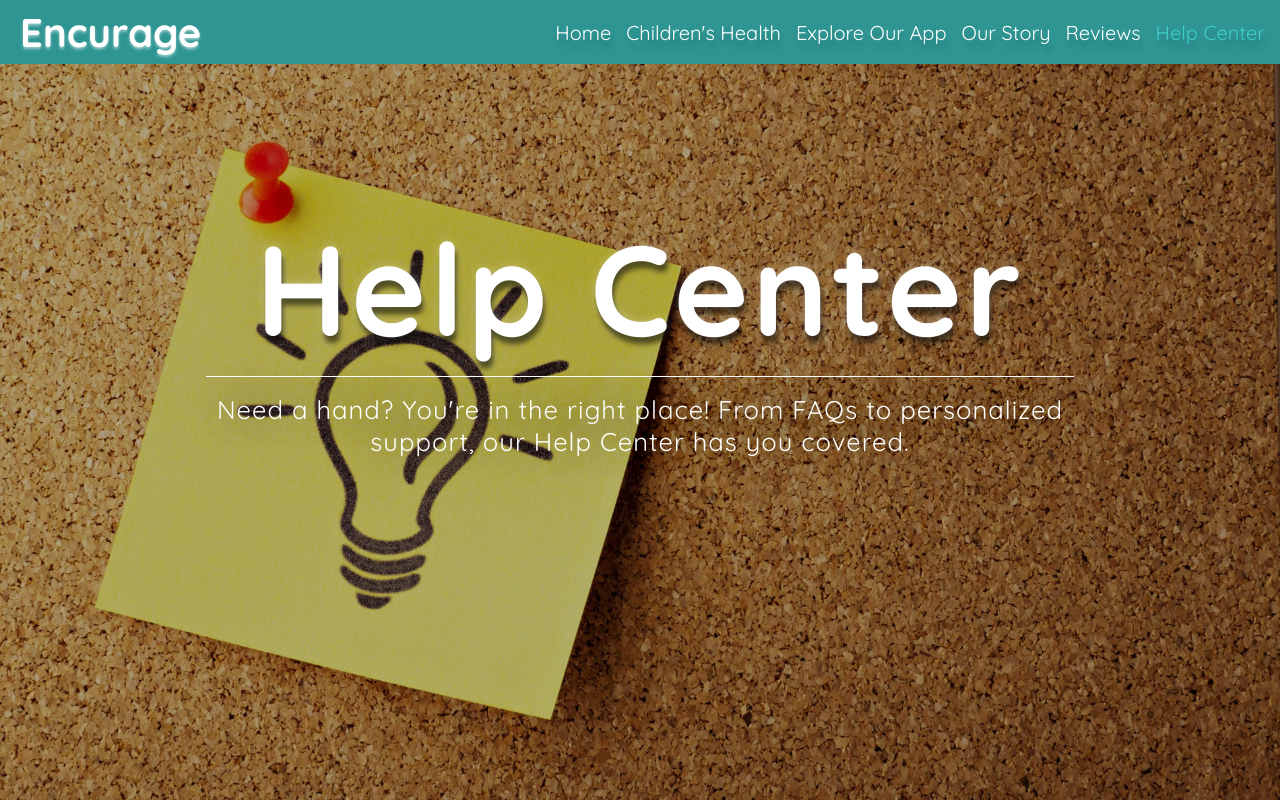
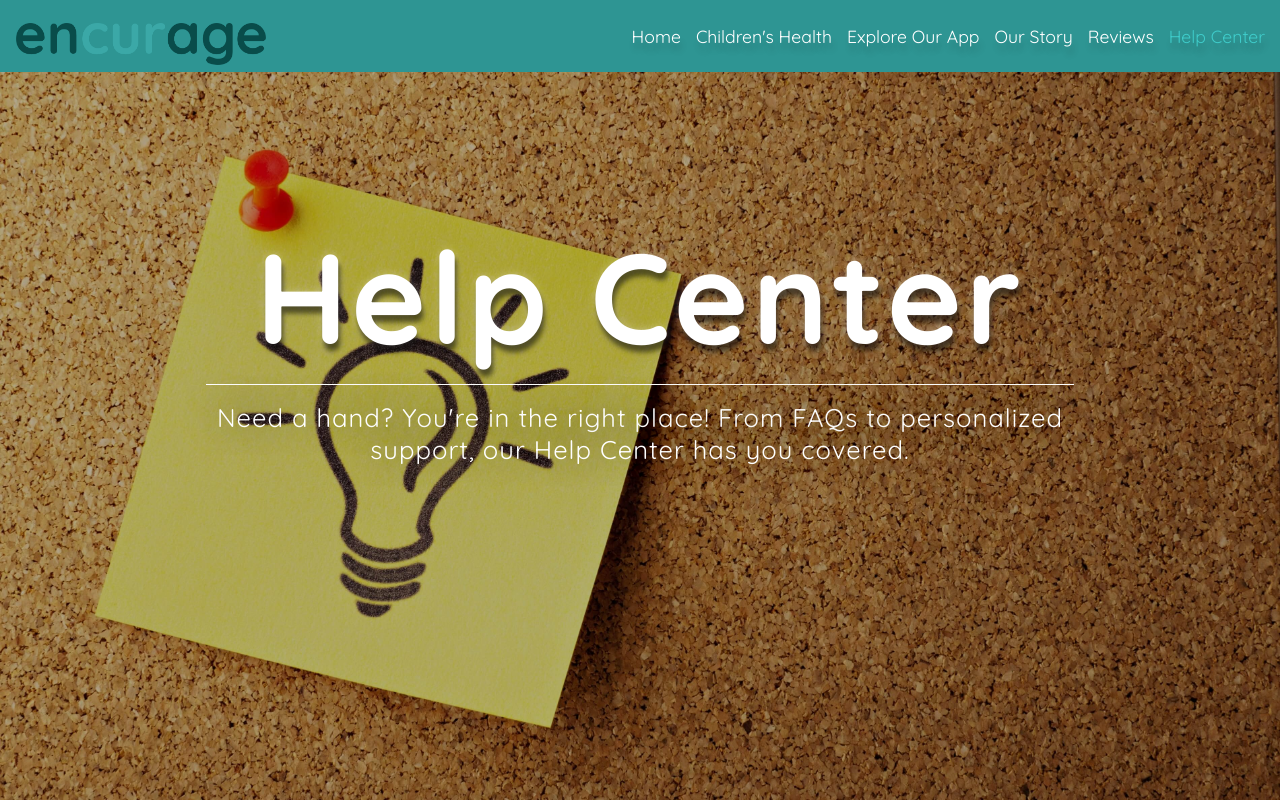
Before and after one commit to EncurageApp/encurageWeb, a React (Create React App) app: page /HelpCenterLayout/Faq in a window 1280 px wide. Shown: the top 800 px of the page. Built offline with nearby package versions, Linux system fonts and the light colour scheme.

Commit message:
work on logo and start of disclaimer banner

```diff
--- a/src/css/NavBars.css
+++ b/src/css/NavBars.css
@@ -38,18 +38,23 @@ header nav {
   justify-content: space-between;
   align-items: center;
   background: var(--primaryFour);
-  height: 4rem;
+  height: 4.5rem;
 }
 
-.logo a {
-  font-size: 2.5rem;
-  margin-left: 20px;
-  color: white;
-  text-decoration: none;
-  -webkit-background-clip: text;
-  -moz-background-clip: text;
-  background-clip: text;
-  text-shadow: 0px 2px 3px rgba(255, 255, 255, 0.5);
+.logo-container {
+  display: flex;
+  justify-content: left;
+  align-items: center;
+  width: 500px;
+  padding-left: 1rem;
+}
+
+.logo-container img {
+  padding-top: 1rem;
+  max-width: 250px;
+  background-position: center;
+  background-size: contain;
+  z-index: 1;
 }
 
 .navlinks {
@@ -63,7 +68,7 @@ header nav {
   text-align: center;
   text-decoration: none;
   color: white;
-  font-size: 1.25rem;
+  font-size: 1.1rem;
   text-shadow: 2px 8px 6px rgba(0, 0, 0, 0.2),
     0px -5px 35px rgba(255, 255, 255, 0.3);
   transition: all 0.4s ease-in-out;
@@ -160,6 +165,12 @@ header nav {
     height: 6rem;
   }
 
+  .logo-container img {
+    justify-content: center;
+    align-items: center;
+    margin: 0 auto;
+  }
+
   .navlinks a {
     font-size: 1rem;
     transition: all 0.3s ease-in-out;
@@ -193,7 +204,7 @@ footer nav {
   grid-template-rows: repeat(3, 1fr) repeat(2, 0.2fr);
 }
 
-footer .logo {
+footer .logo-container {
   grid-area: 1 / 1 / 2 / 3;
   width: 100%;
   display: flex;
@@ -201,7 +212,7 @@ footer .logo {
   align-items: center;
 }
 
-footer .logo a {
+footer .logo-container a {
   font-size: 4rem;
   padding-bottom: 20px;
 }
@@ -336,7 +347,7 @@ footer .logo a {
     padding: 0;
   }
 
-  footer .logo {
+  footer .logo-container {
     grid-area: 1 / 1 / 2 / 5;
   }
 
@@ -403,12 +414,12 @@ footer .logo a {
     transition: all 0.5s ease-in-out;
   }
 
-  footer .logo {
+  footer .logo-container {
     grid-area: 1 / 1 / 2 / 2;
     border-right: solid 0.5px white;
   }
 
-  footer .logo a {
+  footer .logo-container a {
     font-size: 4.2rem;
   }
 
--- a/src/layouts/RootLayout.jsx
+++ b/src/layouts/RootLayout.jsx
@@ -8,8 +8,11 @@ import { GooglePlayBtn } from "../components/GooglePlayBtn";
 import { AppStoreBtn } from "../components/AppStoreBtn";
 import { SocialMediaIcons } from "../components/SocialMediaIcons";
 import { CookieConsentBanner } from "../components/CookieConsentBanner";
+import { LoaderAnimation } from "../components/animations/LoaderAnimation";
 
-import { LoaderAnimation } from "../components/animations/LoaderAnimation";
+//Imgs
+import Elogo from "../imgs/figmaImgs/encurage.png";
+import Elogo2 from "../imgs/figmaImgs/Layer_1.png";
 
 export const RootLayout = () => {
   const [isMenuOpen, setIsMenuOpen] = useState(false);
@@ -38,9 +41,9 @@ export const RootLayout = () => {
         <header>
           <nav>
             <div className="nav-header">
-              <h1 className="logo">
-                <NavLink to={"/"}>Encurage</NavLink>
-              </h1>
+              <div className="logo-container">
+                <img src={Elogo} alt="encurage" />
+              </div>
               <div
                 className={`menu-icon ${isMenuOpen ? "open" : ""}`}
                 onClick={toggleMenu}
@@ -84,9 +87,9 @@ export const RootLayout = () => {
 
       <footer>
         <nav>
-          <h1 className="logo">
-            <NavLink to={"/"}>Encurage</NavLink>
-          </h1>
+          <div className="logo-container">
+            <img src={Elogo} alt="encurage" />
+          </div>
           <ul className="quick-links">
             <NavLink to={"/"} onClick={handleQuickLinkClick}>
               Home
```
Also changed, not shown: src/imgs/figmaImgs/Layer_1.png (added), src/imgs/figmaImgs/encurage.png (added).
